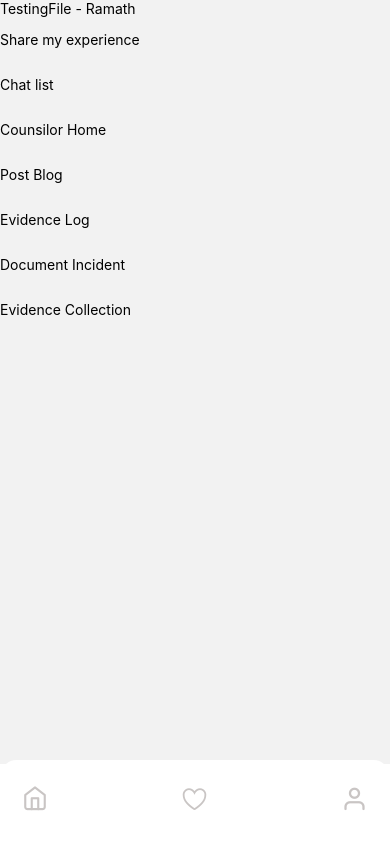
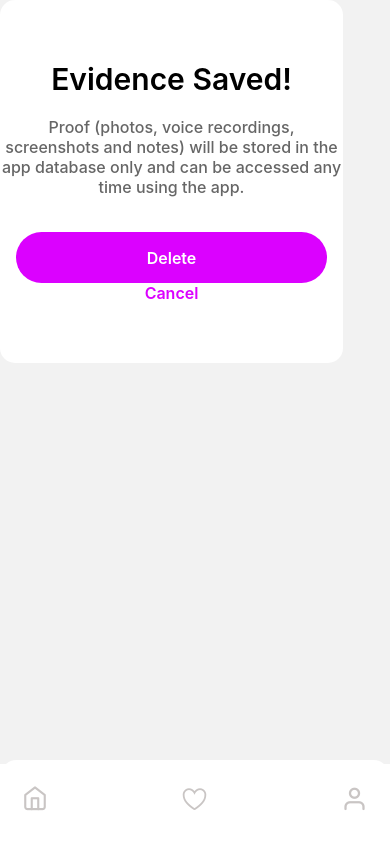
Before and after one commit to SubodaDabarera/Intimate_Partner_Violence-MobileApp, a React Native app: screen /ConfirmationModal in a window 390 px wide. Built offline with nearby package versions, Linux system fonts and the light colour scheme.

Commit message:
Confirmation modal built

```diff
--- a/App.js
+++ b/App.js
@@ -17,6 +17,7 @@ import EvidenceCollection from './project_iml/screens/youngMarried/EvidenceColle
 import EvidenceLog from './project_iml/screens/youngMarried/EvidenceLog';
 import ViewIncident from './project_iml/screens/youngMarried/ViewIncident';
 import DocumentIncident from './project_iml/screens/youngMarried/DocumentIncident';
+import ConfirmationModal from './project_iml/screens/youngMarried/ConfirmationModal';
 
 const App = () => {
   const Stack = createNativeStackNavigator();
@@ -49,6 +50,7 @@ const App = () => {
           <Stack.Screen name="ViewIncident" component={ViewIncident} />
           <Stack.Screen name="DocumentIncident" component={DocumentIncident} />
           <Stack.Screen name="EvidenceCollection" component={EvidenceCollection} />
+          <Stack.Screen name="ConfirmationModal" component={ConfirmationModal} />
 
         </Stack.Navigator>
       </NavigationContainer>
--- a/package.json
+++ b/package.json
@@ -10,6 +10,7 @@
     "lint": "eslint ."
   },
   "dependencies": {
+    "@react-native-community/datetimepicker": "^6.5.5",
     "@react-navigation/native": "^6.0.13",
     "@react-navigation/native-stack": "^6.9.1",
     "firebase": "^9.13.0",
--- a/project_iml/TestingFile.js
+++ b/project_iml/TestingFile.js
@@ -76,6 +76,16 @@ const TestingFile = ({navigation}) => {
           <Text>Evidence Collection</Text>
         </View>
       </TouchableOpacity>
+      <TouchableOpacity
+        style={{
+          width: '48%',
+          marginVertical: 14,
+        }}
+        onPress={() => navigation.navigate('ConfirmationModal')}>
+        <View>
+          <Text>ConfirmationModal</Text>
+        </View>
+      </TouchableOpacity>
     </View>
   );
 };
--- /dev/null
+++ b/project_iml/screens/youngMarried/ConfirmationModal.js
@@ -0,0 +1,89 @@
+import React from "react"
+import {useNavigation} from '@react-navigation/native';
+import { StyleSheet, Image, Text, View, ImageBackground, TouchableOpacity } from "react-native"
+
+export default function ConfirmationModal() {
+
+  const navigation = useNavigation();
+
+  return (
+    <View style={styles.Popup}>
+      <Text style={styles.Txt950}>Evidence Saved!</Text>
+      <Text style={styles.Txt347}>
+        Proof (photos, voice recordings, screenshots and notes) will be stored
+        in the app database only and can be accessed any time using the app.
+      </Text>
+      <TouchableOpacity onPress={() => navigation.navigate('EvidenceCollection')}>
+        <View style={styles.ButtonPrimary}>
+          <Text style={styles.Txt962}>Delete</Text>
+        </View>
+      </TouchableOpacity>
+      <TouchableOpacity onPress={() => navigation.navigate('EvidenceCollection')}>
+        <Text style={styles.Txt333}>Cancel</Text>
+      </TouchableOpacity>
+    </View>
+  )
+}
+
+const styles = StyleSheet.create({
+  Popup: {
+    position: "relative",
+    width: 343,
+    height: 363,
+    backgroundColor: 'rgba(255, 255, 255, 1)',
+    borderRadius: 15,
+    justifyContent: "center",
+    alignItems: "center",
+  },
+  Txt950: {
+    fontSize: 30,
+    fontFamily: "Inter, sans-serif",
+    fontWeight: "600",
+    color: "rgba(0,0,0,1)",
+    textAlign: "center",
+    justifyContent: "center",
+  },
+  Txt347: {
+    paddingTop:20,
+    fontSize: 16,
+    fontFamily: "Inter, sans-serif",
+    fontWeight: "500",
+    color: "rgba(102,102,102,1)",
+    textAlign: "center",
+    justifyContent: "center",
+    paddingBottom:35
+  },
+  ButtonPrimary: {
+    display: "flex",
+    flexDirection: "column",
+    justifyContent: "center",
+    alignItems: "center",
+    paddingTop: 15,
+    paddingBottom: 15,
+    paddingLeft: 31,
+    paddingRight: 31,
+    borderRadius: 100,
+    backgroundColor: "rgba(219,1,255,1)",
+    width: 311,
+    height: 51,
+  },
+
+  Txt962: {
+    fontSize: 16,
+    fontFamily: "Inter, sans-serif",
+    fontWeight: "600",
+    color: "rgba(255, 255, 255, 1)",
+    textAlign: "center",
+    justifyContent: "center",
+  },
+  Txt333: {
+    fontSize: 16,
+    fontFamily: "Inter, sans-serif",
+    fontWeight: "600",
+    color: "rgba(219,1,255,1)",
+    textAlign: "center",
+    justifyContent: "center",
+    width: 312,
+    height: 19,
+  },
+})
--- a/project_iml/screens/youngMarried/FormScroll.js
+++ b/project_iml/screens/youngMarried/FormScroll.js
@@ -1,18 +1,53 @@
 import React, { useState } from "react"
-import { StyleSheet, Image, Text, View, ImageBackground, ScrollView, TextInput } from "react-native"
+import DateTimePicker from '@react-native-community/datetimepicker';
+import {useNavigation} from '@react-navigation/native';
+import { StyleSheet, Image, Text, View, ImageBackground, ScrollView, TextInput, TouchableOpacity, Button, SafeAreaView } from "react-native"
+import Modal from 'react-native-modal';
+import ConfirmationModal from './ConfirmationModal';
 
 export default function FormScroll() {
 
   const [title, setTitle] = useState('');
-  const [date, setDate] = useState('');
-  const [time, setTime] = useState('');
+  const [date, setDate] = useState(new Date());
+  const [time, setTime] = useState(new Date(Date.now()));
   const [place, setPlace] = useState('');
   const [description, setDescription] = useState('');
   // const [imgs, setImgs] = useState([]);
 
+  const [datePicker, setDatePicker] = useState(false);
+  const [timePicker, setTimePicker] = useState(false);
+
+  const [isModalVisible, setModalVisible] = useState(false);
+  const [visible, setVisible] = React.useState(false);
+
+  const navigation = useNavigation();
+
   const onSave = () => {
     console.log(title, date, time, place, description);
   };
+
+  function showDatePicker() {
+    setDatePicker(true);
+  };
+
+  function showTimePicker() {
+    setTimePicker(true);
+  };
+
+  function onDateSelected(event, value) {
+    setDate(value);
+    setDatePicker(false);
+  };
+
+  function onTimeSelected(event, value) {
+    setTime(value);
+    setTimePicker(false);
+  };
+
+  const toggleModal = () => {
+    setModalVisible(!isModalVisible);
+  };
+
 
   return (
     <View style={styles.FormScroll}>
@@ -33,26 +68,63 @@ export default function FormScroll() {
             <View style={styles.Caption1}>
               <Text style={styles.Txt156}>Date</Text>
             </View>
-            <View style={styles.Group34891}>
+            <View style={styles.InputText}>
+              {/* this should be one row */}
+              <View>
+                {datePicker && (
+                  <DateTimePicker
+                    value={date}
+                    mode={'date'}
+                    display={Platform.OS === 'ios' ? 'spinner' : 'default'}
+                    is24Hour={true}
+                    onChange={onDateSelected}
+                  />
+                )}
+                <Text>{date.toDateString()}</Text>
+                {!datePicker && (
+                  <View>
+                    <TouchableOpacity onPress={showDatePicker}>
                       <Image
                         style={styles.Calendar_duotone}
                         source={{
                           uri: "https://firebasestorage.googleapis.com/v0/b/unify-bc2ad.appspot.com/o/d9m2444r8oj-70%3A369?alt=media&token=c063451f-4420-471e-9883-f3e7f1233e4b",
                         }}
                       />
+                    </TouchableOpacity>
+                  </View>
+                )}
+              </View>
             </View>
           </View>
           <View style={styles.Group34896}>
+            <View style={styles.Group10104}>
+              <Text style={styles.Txt9010}>Time of incident</Text>
+              <View style={styles.InputText}>
+              {/* this should be one row */}
+              <View>
+              {timePicker && (
+                <DateTimePicker
+                  value={time}
+                  mode={'time'}
+                  display={Platform.OS === 'ios' ? 'spinner' : 'default'}
+                  is24Hour={false}
+                  onChange={onTimeSelected}
+                />
+              )}
+                <Text>{time.toLocaleTimeString('en-US')}</Text>
+                {!timePicker && (
+                  <View>
+                    <TouchableOpacity onPress={showTimePicker}>
                       <Image
-              style={styles.Expand_down}
+                        style={styles.Calendar_duotone}
                         source={{
-                uri: "https://firebasestorage.googleapis.com/v0/b/unify-bc2ad.appspot.com/o/d9m2444r8oj-70%3A381?alt=media&token=48e2c88d-748c-42ba-b9f3-e77ab98216a2",
+                          uri: "https://firebasestorage.googleapis.com/v0/b/unify-bc2ad.appspot.com/o/d9m2444r8oj-70%3A369?alt=media&token=c063451f-4420-471e-9883-f3e7f1233e4b",
                         }}
                       />
-            <View style={styles.Group10104}>
-              <Text style={styles.Txt9010}>Time of incident</Text>
-              <View style={styles.InputText1}>
-                <Text style={styles.Txt261}>time</Text>
+                    </TouchableOpacity>
+                </View>
+                )}
+              </View>
             </View>
             </View>
           </View>
@@ -80,23 +152,45 @@ export default function FormScroll() {
           />
         </View>
         <View style={styles.Group34899}>
+          <TouchableOpacity>
             <Image
               style={styles.Add_round_fill}
               source={{
                 uri: "https://firebasestorage.googleapis.com/v0/b/unify-bc2ad.appspot.com/o/d9m2444r8oj-70%3A392?alt=media&token=dd050930-36fe-477f-ab9d-17dd6d1e47f5",
               }}
             />
+          </TouchableOpacity>
           <View style={styles.Caption2}>
             <Text style={styles.Txt156}>Add proof of incident</Text>
           </View>
         </View>
         <View style={styles.Group10104}>
+          <TouchableOpacity onPress={() => {
+            onSave();
+            toggleModal();
+          }}>
             <View style={styles.ButtonPrimary}>
               <Text style={styles.Txt634}>SAVE</Text>
             </View>
+          </TouchableOpacity>
+          <TouchableOpacity onPress={() => navigation.navigate('EvidenceCollection')}>
             <Text style={styles.Txt968}>Cancel</Text>
+          </TouchableOpacity>
         </View>
       </View>
+      {/* modal - start */}
+      <View style={{flex: 1}}>
+        <Modal
+          isVisible={isModalVisible}
+          style={{
+            alignItems: 'center',
+          }}
+          animationType='fade'
+          >
+          <ConfirmationModal/>
+        </Modal>
+      </View>
+      {/* modal - end */}
     </View>
   )
 }
@@ -153,7 +247,7 @@ const styles = StyleSheet.create({
     paddingTop: 15,
     paddingBottom: 13,
     paddingLeft: 15,
-    paddingRight: 295,
+    // paddingRight: 250,
     borderRadius: 8,
     backgroundColor: "white",
     /*  linear-gradient(0deg, rgba(246,246,246,1), rgba(246,246,246,1)),url(https://firebasestorage.googleapis.com/v0/b/unify-bc2ad.appspot.com/o/d9m2444r8oj-I70%3A373%3B144%3A620?alt=media&token=5ccddcf3-78cd-487f-80f3-9ebb45dc8723) */
```
Lines whose indentation alone changed are shown as unchanged.
